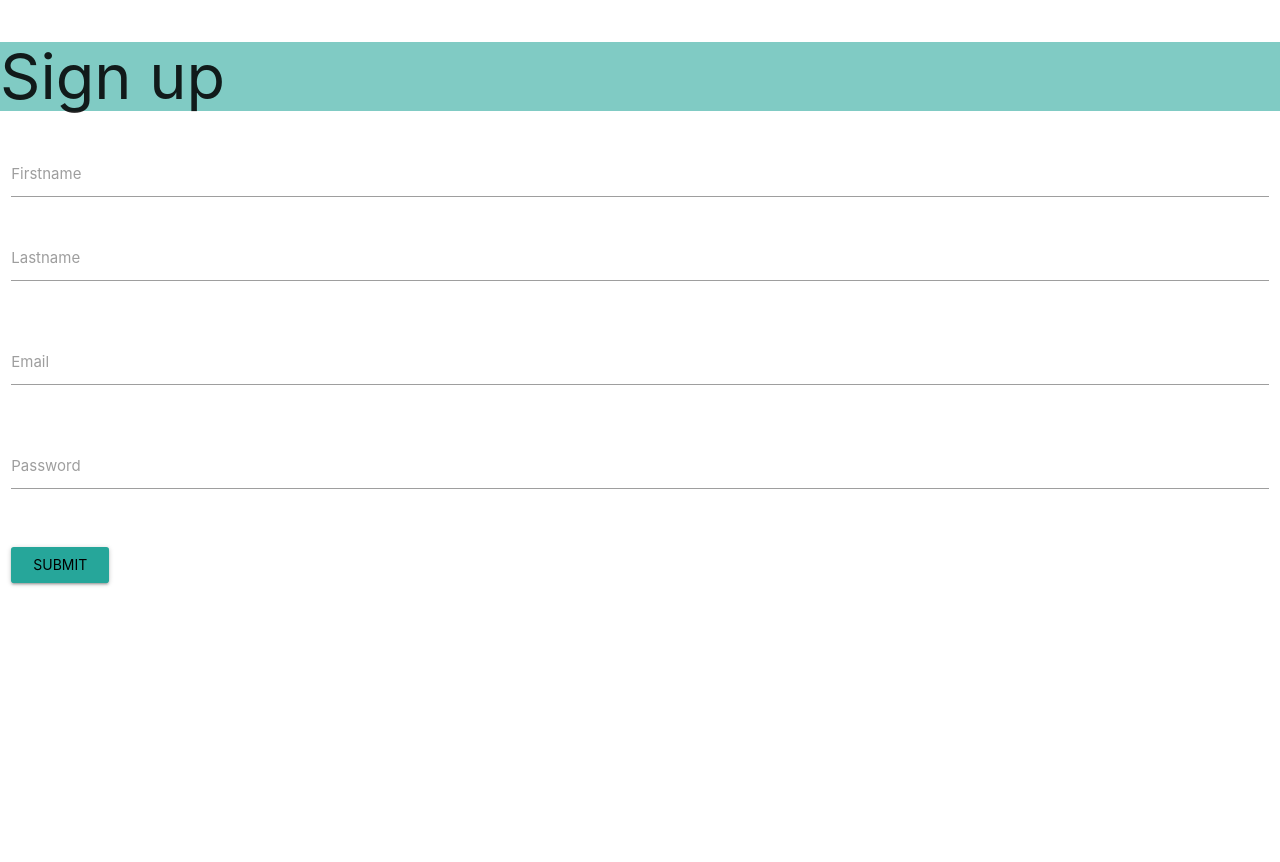
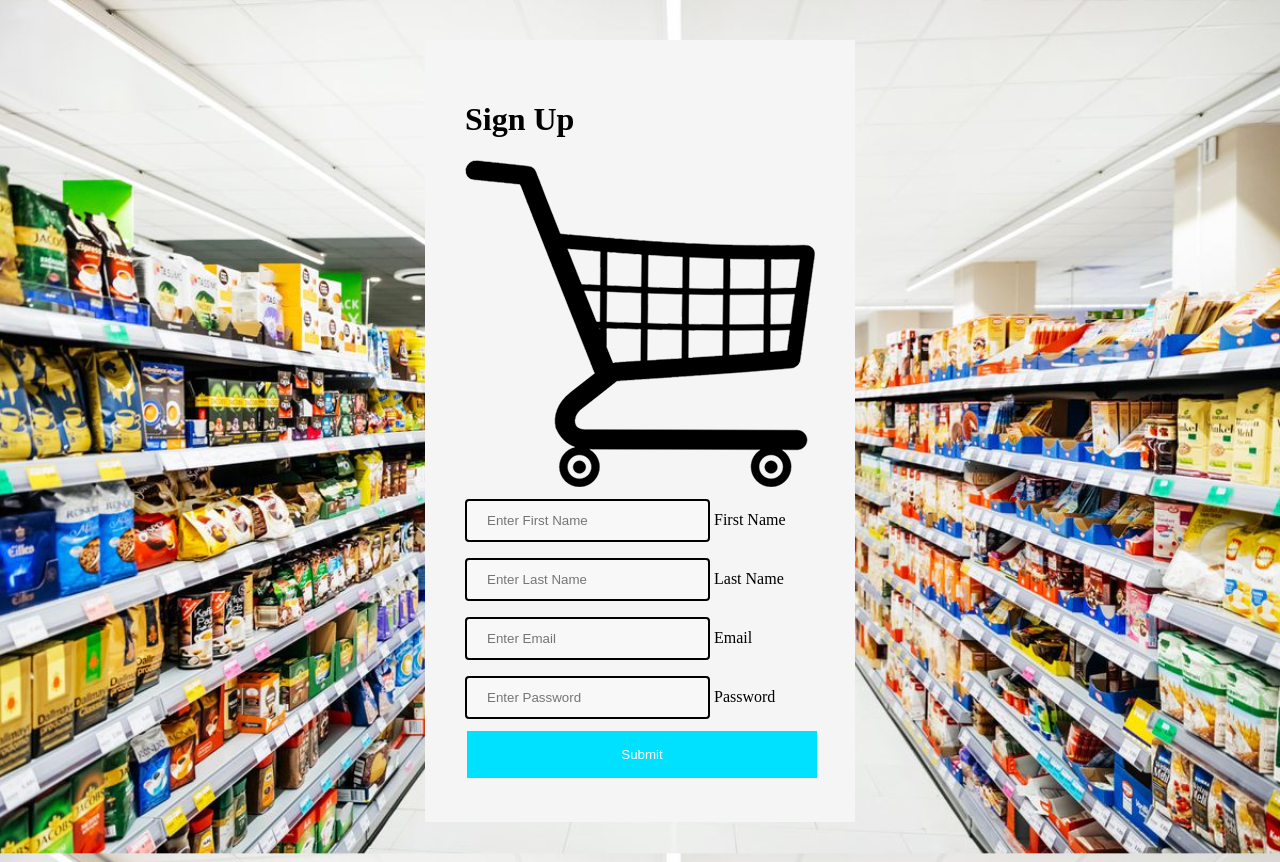
Before and after one commit to JoseBravoMata/Grocery-Hunters, a Flask app: page /signup in a window 1280 px wide. Before the commit the page ends 586 px from the top, so only its background shows below. Run offline with Flask 2, Linux system fonts and the light colour scheme.

Commit message:
Add files via upload

```diff
--- a/App/templates/layout.html
+++ b/App/templates/layout.html
@@ -1,19 +1,37 @@
 <!doctype html>
 <html>
   <head>
+  {% block head %}
+    <link rel="stylesheet" href="{{ url_for('static', filename='styles.css') }}">
 
-    <!--<link rel="stylesheet" href="{{ url_for('static', filename='style.css') }}">-->
+    <style>
+
+	/* Background Image Code Starts */
+	body{
+		background-image: url(static/grocery.jpg);
+		background-attachment:fixed;
+		background-size: cover;
+		background-repeat: no-repeat;
+	}
+	/* Background Image Code Ends */
+
+
+    </style>
+
      <!--Import Google Icon Font-->
-    <link href="https://fonts.googleapis.com/icon?family=Material+Icons" rel="stylesheet">
+
     <!-- Compiled and minified CSS -->
-    <link rel="stylesheet" href="https://cdnjs.cloudflare.com/ajax/libs/materialize/1.0.0/css/materialize.min.css">
+    <!--<link rel="stylesheet" href="https://cdnjs.cloudflare.com/ajax/libs/materialize/1.0.0/css/materialize.min.css">
     <!--Let browser know website is optimized for mobile-->
-    <meta name="viewport" content="width=device-width, initial-scale=1.0"/>
+    <!--<meta name="viewport" content="width=device-width, initial-scale=1.0"/>-->
     <title>{% block title %}{% endblock %}</title>
+
+  {% endblock %}
 
   </head>
   <body>
-    {% block content %}{% endblock %}
+
+     <div id="content">{% block content %}{% endblock %}</div>
     <script src="https://cdnjs.cloudflare.com/ajax/libs/materialize/1.0.0/js/materialize.min.js"></script>
   </body>
 </html>
--- a/App/templates/signup.html
+++ b/App/templates/signup.html
@@ -1,32 +1,106 @@
 {% extends "layout.html" %}
-{% block title %}Sign up{% endblock %}
-{% block page %}Sign up{% endblock %}
+{% block title %}Sign Up{% endblock %}
+{% block page %}Sign Up{% endblock %}
+{% block head %}
+{{ super() }}
+<style type="text/css">
 
-{{ super() }}
+    .moveme {
+  display: table;
+  margin-right: auto;
+  margin-left: auto;
+  background-color:#F5F5F5;
+  padding: 40px;
+  max-width:600px;
+  margin:40px auto;
+}
+
+
+input[name=email] {
+	background-color: #F8F8F8;
+	width: 70%;
+	padding: 12px 20px;
+	margin: 8px 0;
+	box-sizing: border-box;
+	border: 2px solid black;
+	border-radius: 4px;
+	}
+
+
+
+	input[name=password] {
+	background-color: #F8F8F8;
+	width: 70%;
+	padding: 12px 20px;
+	margin: 8px 0;
+	box-sizing: border-box;
+	border: 2px solid black;
+	border-radius: 4px;
+	align:center;
+	}
+
+  input[name=firstname] {
+	background-color: #F8F8F8;
+	width: 70%;
+	padding: 12px 20px;
+	margin: 8px 0;
+	box-sizing: border-box;
+	border: 2px solid black;
+	border-radius: 4px;
+	}
+
+
+
+	input[name=lastname] {
+	background-color: #F8F8F8;
+	width: 70%;
+	padding: 12px 20px;
+	margin: 8px 0;
+	box-sizing: border-box;
+	border: 2px solid black;
+	border-radius: 4px;
+	align:center;
+	}
+
+	input[name=button], input[type=submit], input[id=submit] {
+	background-color: rgb(0, 225, 255);
+	border: none;
+	color: white;
+	padding: 16px 32px;
+	text-decoration: none;
+	margin: 4px 2px;
+	cursor: pointer;
+	width: 100%;
+	}
+  </style>
+{% endblock %}
 
 {% block content %}
-    <h1 class="teal lighten-3">Sign up</h1>
-           <div class="row">
-    <form id="myForm" class="col s12">
+    <div class="moveme">
+    <h1 class="teal lighten-3">Sign Up</h1>
+    <img src= "static/shopping-cart.png">
+    <div class="container">
+    <div class="row">
+    <form  id="myForm" class="col s12">
       <div class="row">
         <div class="input-field col s12">
-          <input name="firstname" required id="firstname" type="text" class="validate">
-          <label for="firstname">Firstname</label>
+          <input name="firstname" required id="firstname" type="text" placeholder="Enter First Name" class="validate">
+          <label for="firstname">First Name</label>
         </div>
         <div class="input-field col s12">
-          <input name="lastname" required id="lastname" type="text" class="validate">
-          <label for="lastname">Lastname</label>
+          <input name="lastname" required id="lastname" type="text" placeholder="Enter Last Name" class="validate">
+          <label for="lastname">Last Name</label>
         </div>
       </div>
       <div class="row">
         <div class="input-field col s12">
-          <input name="email" id="email" type="email" required class="validate">
+          <input name="email" id="email" type="email" placeholder="Enter Email" required class="validate">
           <label for="email">Email</label>
         </div>
       </div>
       <div class="row">
         <div class="input-field col s12">
-          <input name="password" id="password" required type="password" class="validate">
+          <input name="password" id="password" required type="password" placeholder="Enter Password" class="validate">
           <label for="password">Password</label>
         </div>
       </div>
@@ -36,6 +110,8 @@
         </div>
       </div>
     </form>
+  </div>
+  </div>
   </div>
   <script>
     async function postData(url, data){
```
Also changed, not shown: App/templates/index.html (+59 -7 lines), App/templates/main.html (+23 -1 lines).
